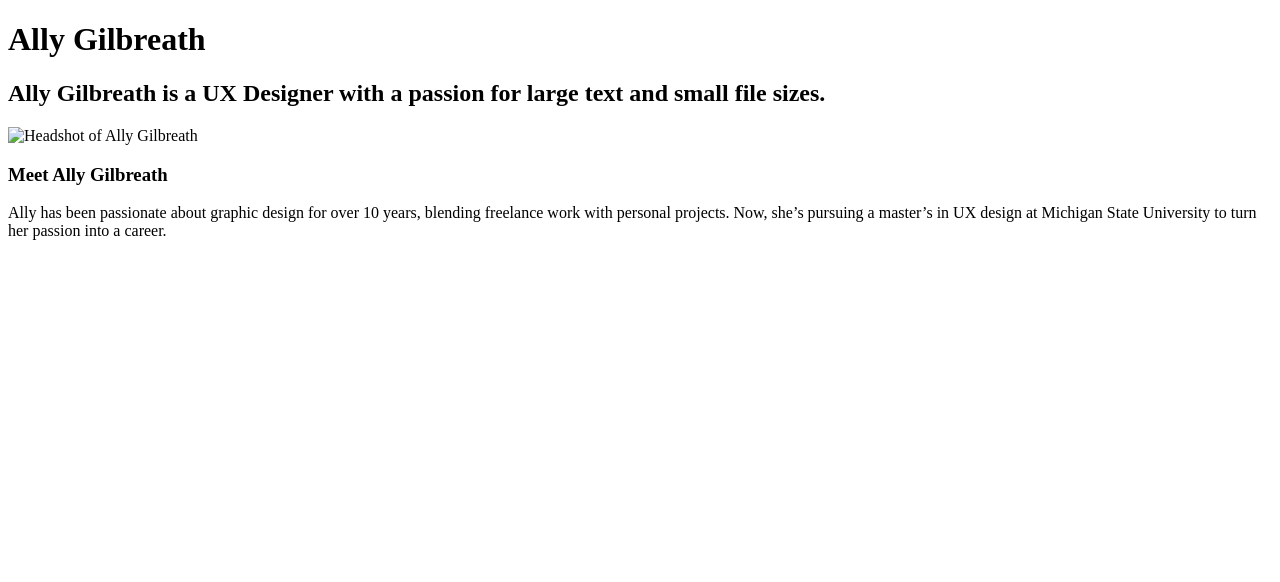
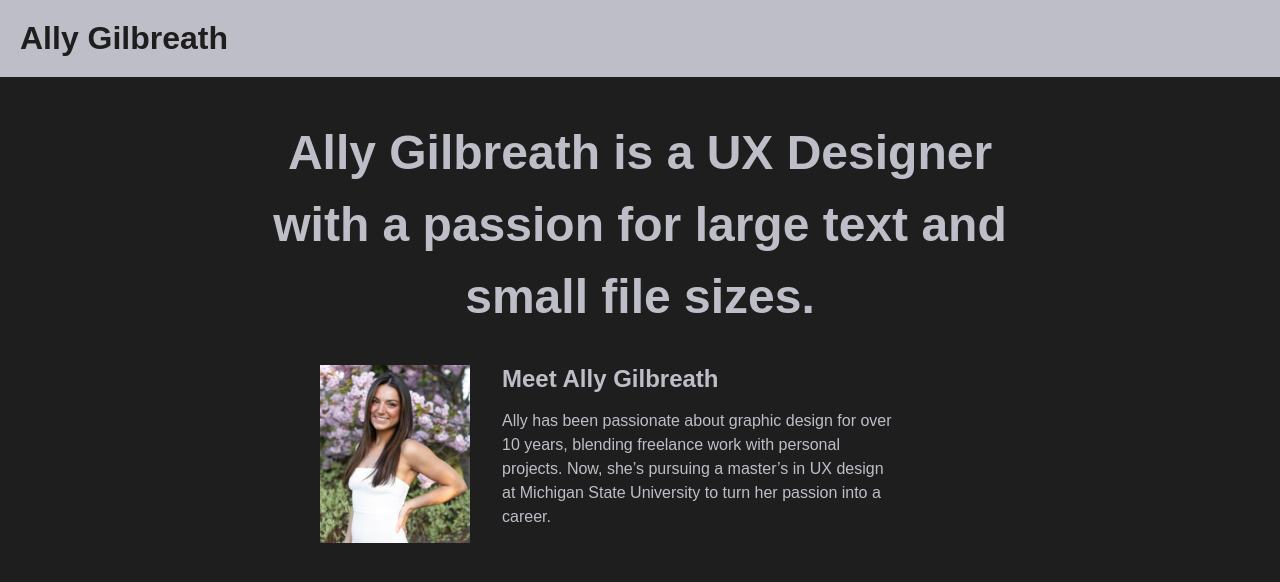
Before and after one commit to allygilbreath/ally4.5, a plain HTML site: page index.html in a window 1280 px wide. Drawn offline with Linux system fonts and the light colour scheme.

Commit message:
screen changes

```diff
--- a/screen.css
+++ b/screen.css
@@ -1,4 +1,70 @@
-/* Add screen styles below */
-a.active {
-    font-weight: bold;
+body {
+    font-family: Arial, sans-serif;
+    background-color: #1e1e1e;
+    color: #bebec8;
+    margin: 0;
+    padding: 0;
+    text-align: center;
 }
+h1 {
+    background-color: #bebec8;
+    color: #1e1e1e;
+    font-size: 32px;
+    text-align: left;
+    width: 100;
+    padding: 20px;
+    margin: 0;
+}
+
+
+
+
+div {
+    width: 80%;
+    max-width: 800px;
+    margin: auto;
+    margin-top: 32px;
+}
+h2 {
+    font-size: 48px;
+    line-height: 1.5;
+    margin-bottom: 32px;
+}
+
+
+h3 {
+    font-size: 24px;
+    margin-top: 0;
+    margin-bottom: 0;
+}
+div
+.profile-section {
+    margin-top: 32px;
+}
+
+
+.profile-section img {
+    width: 150px;
+    float: left;
+    margin-right: 32px;
+    margin-bottom: 16px;
+}
+
+
+
+
+.profile-text {
+    text-align: left; /
+}
+
+
+.profile-text h3 {
+    margin-top: 0;
+}
+
+
+.profile-text p {
+    font-size: 16px;
+    line-height: 1.5;
+}
+div
```
Also changed, not shown: allygilbreath 1.png (added).
